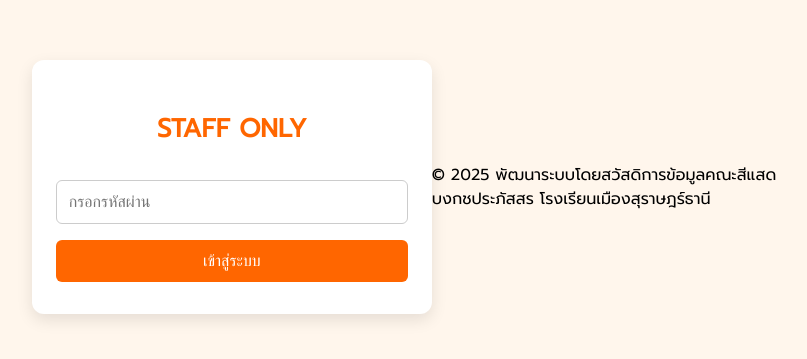
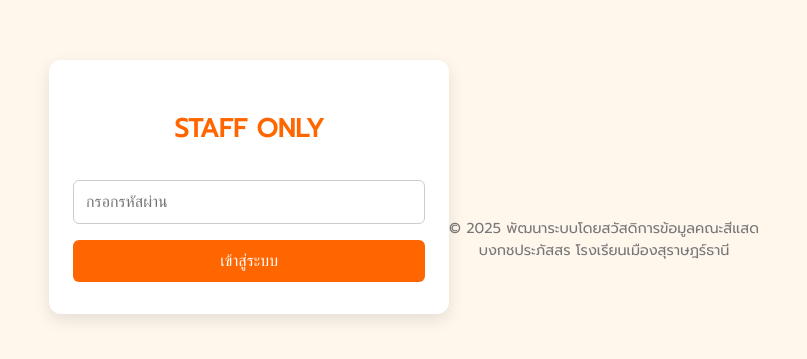
Before and after one commit to khanasisaad/sisaad-login, a plain HTML site: page index.html in a window 1280 px wide. Shown: the part 213-572 px from the top of the page, without its empty margins (236-1043 px from the left). Drawn offline with Linux system fonts and the light colour scheme.

Commit message:
Update index.html

```diff
--- a/index.html
+++ b/index.html
@@ -73,6 +73,14 @@
       0% { transform: rotate(0deg); }
       100% { transform: rotate(360deg); }
     }
+    footer {
+      font-size: 0.9em;
+      color: #777;
+      text-align: center;
+      border-top: 1px solid var(--border);
+      margin-top: 6em;
+      padding-top: 1.2em;
+    }
   </style>
 </head>
 <body>
```
